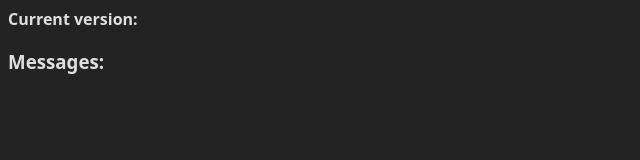
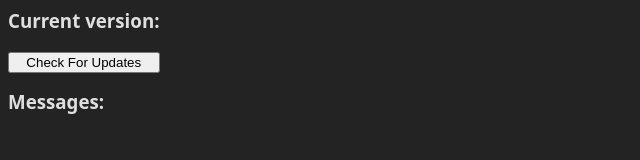
Before and after one commit to MakAndJo/electron-updater-example, an Electron app: page version.html in a window 1280 px wide. Shown: the whole page, without its empty margins (0-640 px from the left). Drawn offline with Linux system fonts and the light colour scheme; no server answers.

Commit message:
Version 0.8.7

```diff
--- a/package.json
+++ b/package.json
@@ -1,6 +1,6 @@
 {
   "name": "electron-updater-example",
-  "version": "0.8.6",
+  "version": "0.8.7",
   "main": "main.js",
   "description": "electron-updater example project",
   "author": "MakAndJo",
--- a/version.html
+++ b/version.html
@@ -10,19 +10,42 @@
       font-weight: 600;
       font-family: system-ui;
     }
+    h3 {
+      margin-top: 0;
+    }
+
+    .container {
+      display: flex;
+      flex-direction: column;
+      flex-wrap: wrap;
+      align-items: flex-start;
+    }
+
+    .header {
+      display: flex;
+      flex-direction: column;
+      flex-wrap: wrap;
+    }
+
     #messages {
+      margin-top: 1em;
       display: flex;
       flex-direction: column;
       align-items: flex-start;
-      justify-content: center;
+      justify-content: flex-start;
     }
   </style>
 </head>
 
 <body>
-  <span>Current version: <span id="version">vX.Y.Z</span></span>
-  <div id="messages">
-    <h3>Messages:</h3>
+  <div class="container">
+    <div class="header">
+      <h3>Current version: <span id="version">vX.Y.Z</span></h3>
+      <button id="check-button">Check For Updates</button>
+    </div>
+    <div id="messages">
+      <h3>Messages:</h3>
+    </div>
   </div>
   <script>
     // Display the current version
@@ -37,6 +60,8 @@
       message.innerHTML = `\xa0->\xa0${text}\n`;
       container.appendChild(message);
     })
+    document.getElementById("check-button").addEventListener("click", () => ipcRenderer.invoke("check.update"));
+    document.addEventListener("DOMContentLoaded", () => ipcRenderer.invoke("check.update"));
   </script>
 </body>
 
```
Also changed, not shown: main.js (+6 -3 lines).
